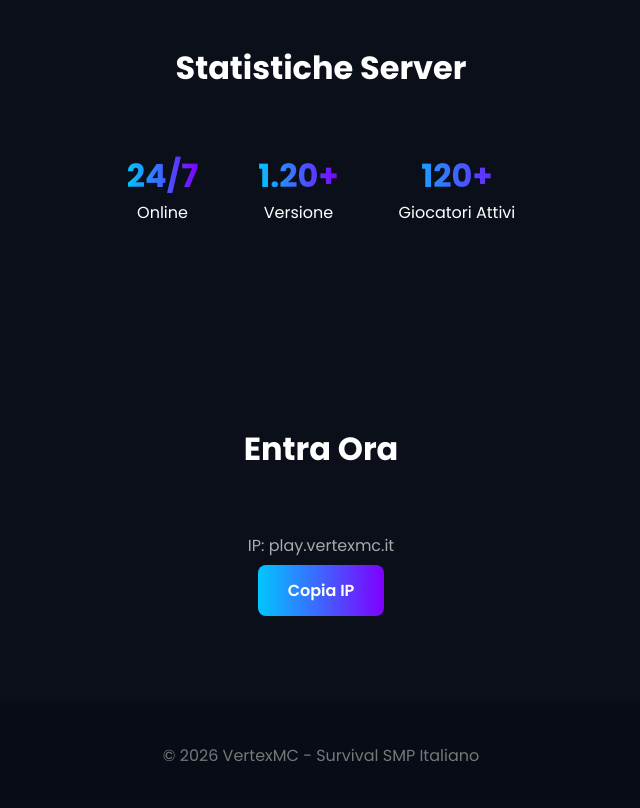
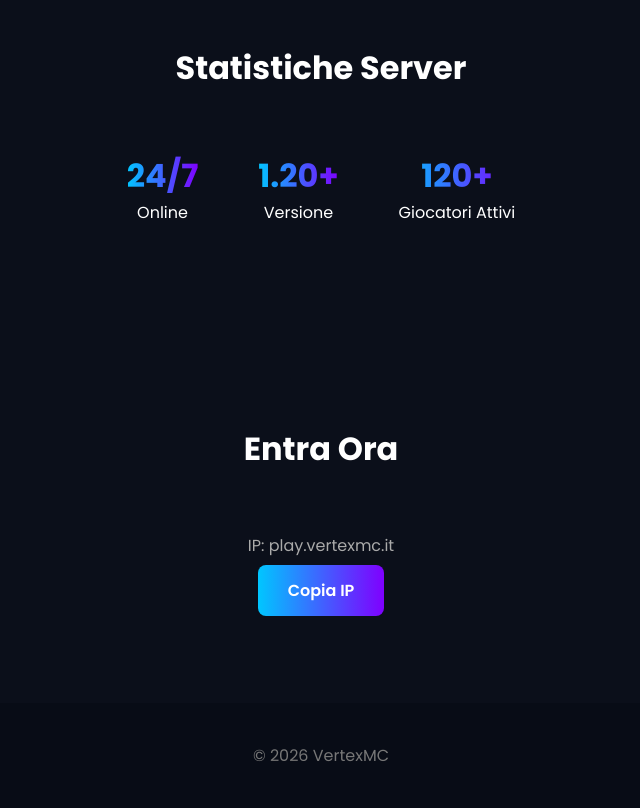
Before and after one commit to nicolo1234a-tech/vertexmc, a plain HTML site: page index.html in a window 1280 px wide. Shown: the part 1348-2156 px from the top of the page, without its empty margins (319-959 px from the left). Drawn offline with Linux system fonts and the light colour scheme.

Commit message:
Update title and footer text in index.html

```diff
--- a/index.html
+++ b/index.html
@@ -3,7 +3,7 @@
 <head>
 <meta charset="UTF-8">
 <meta name="viewport" content="width=device-width, initial-scale=1.0">
-<title>VertexMC | Survival SMP</title>
+<title>VertexMC</title>
 <link href="https://fonts.googleapis.com/css2?family=Poppins:wght@400;600;700&display=swap" rel="stylesheet">
 
 <style>
@@ -232,7 +232,7 @@
 </section>
 
 <footer>
-© 2026 VertexMC - Survival SMP Italiano
+© 2026 VertexMC
 </footer>
 
 </body>
```
